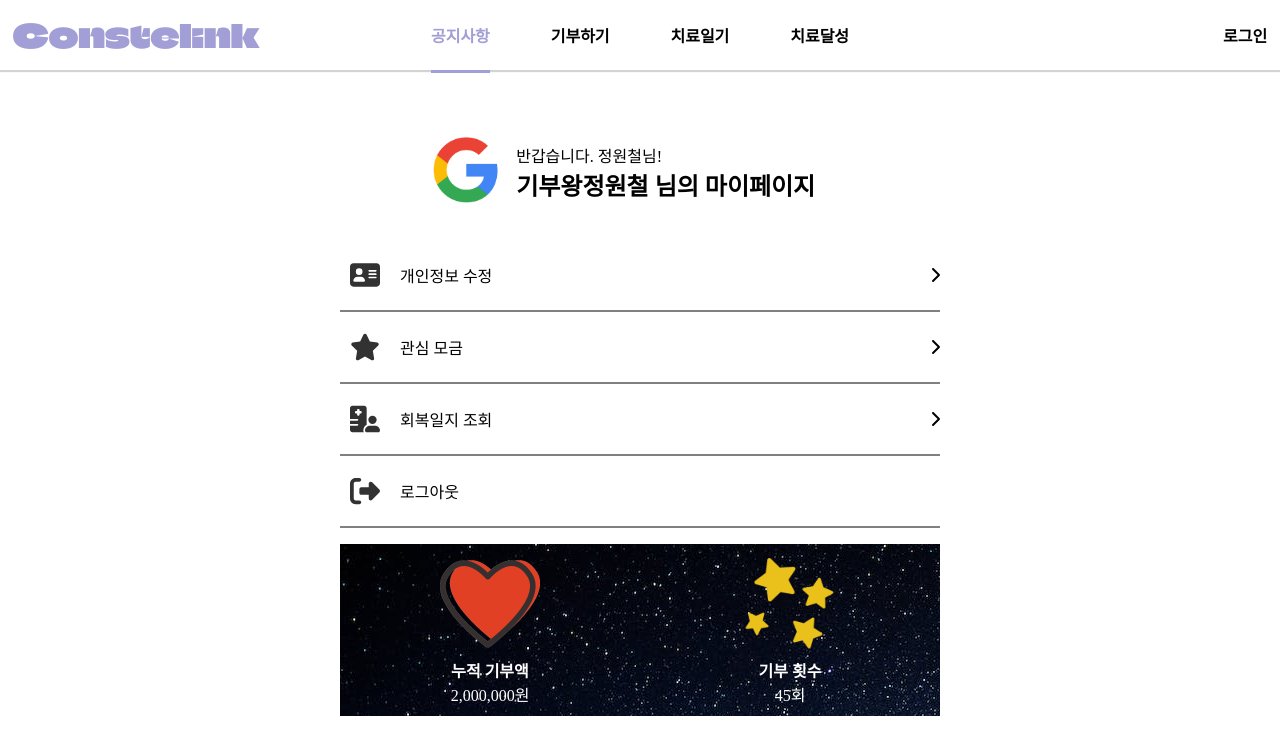
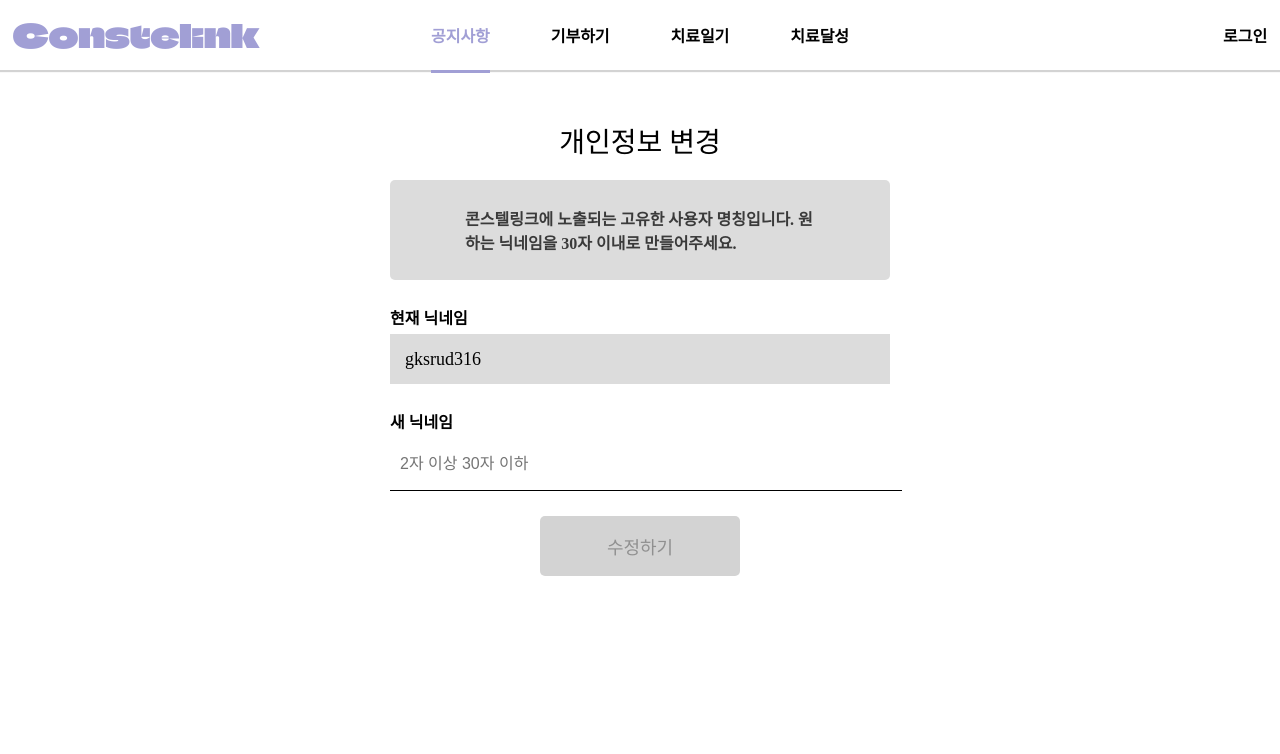
Before and after one commit to cxzlkjhgfdsa/constelink, a React (Create React App) app in the folder Frontend/: page / in a window 1280 px wide. Shown: the top 754 px of the page. Built offline with nearby package versions, Linux system fonts and the light colour scheme; a web font is replaced by a local one.

Commit message:
:lipstick: [FE] 고객 개인정보 변경 페이지
- 개인정보 변경 페이지 UI설정

```diff
--- a/Frontend/src/pages/CustomerMyPage.module.css
+++ b/Frontend/src/pages/CustomerMyPage.module.css
@@ -26,6 +26,7 @@
     background-size: cover;
     background-repeat: no-repeat;
     color: white; */
+
 }
 .user_profile{
     display: flex;
@@ -134,3 +135,100 @@
 .donate_title{
     font-weight: bold;
 }
+
+/* 개인정보 변경 */
+.modify_title{
+    font-family: "Hahmlet";
+    font-size: 28px;
+    margin-bottom: 20px;
+}
+
+.modify_notice{
+    background-color: rgb(220, 220, 220);
+    width: 500px;
+    height: 100px;
+    word-break: break-all;
+    display: flex;
+    justify-content: center;
+    align-items: center;
+    border-radius: 5px;
+}
+
+.modify_content{
+    width: 350px;
+    color: rgb(58, 58, 58);
+    font-weight: bold;
+}
+
+.modify_nickname{
+    width: 500px;
+    font-family: "Hahmlet";
+    margin-top: 25px;
+}
+
+.modify_before{
+    display: flex;
+    align-items: center;
+    font-size: 18px;
+    /* padding-left: ; */
+    width: 500px;
+    height: 50px;
+    background-color:rgb(220, 220, 220);
+}
+
+.modify_name{
+    padding-left: 15px;
+}
+.modify_after{
+    width: 500px;
+}
+.modify_input{
+    width: 100%;
+    height: 50px;
+    border-style: none;
+    border-bottom: 1px solid black;
+    font-size: 16px;
+    font-weight: bold;
+    color: gray;
+    padding-left: 10px;
+    font-weight: 400;
+}
+
+
+.modify_input:focus{
+    outline:none;
+    border-bottom: 2px solid black;
+}
+
+.modify_nick{
+    margin-bottom: 5px;
+    font-weight: 600;
+}
+
+
+.modify_finish{
+    margin-top: 25px;
+}
+
+.modify_btn{
+    width: 200px;
+    height: 60px;
+    font-size: 18px;
+    border-radius: 5px;
+    cursor: pointer;
+    background-color: #d1c2f0;
+    border-style: none;
+    color: white;
+}
+
+
+.modify_btn:disabled{
+    width: 200px;
+    height: 60px;
+    font-size: 18px;
+    border-radius: 5px;
+    cursor: no-drop;
+    background-color: lightgray;
+    border-style: none;
+    color: #909090;
+}
--- a/Frontend/src/pages/CustomerMyPage.tsx
+++ b/Frontend/src/pages/CustomerMyPage.tsx
@@ -11,18 +11,13 @@ const CustomerMyPage: React.FC = () => {
     return (
         <div className={styles.CustomerMyPage}>
 
-            <div className={styles.user_profile}>
+            {/* <div className={styles.user_profile}>
                 <div className={styles.user_img}><img src={image}/></div>
                 <div className={styles.user_name}>
                 <div className={styles.comment_greet}>반갑습니다. 정원철님!</div>
                 <div className={styles.comment_mypage}>기부왕정원철 님의 마이페이지</div>
             </div>
-
-
             </div>
-
-
-
 
             <nav className={styles.user_menu}>
                 <ul  className={styles.user_list}>
@@ -46,7 +41,6 @@ const CustomerMyPage: React.FC = () => {
                 <div className={styles.user_img}><img src={image1}/></div>
                     <div className={styles.donate_title} >누적 기부액</div>
                     <div className={styles.donate_amount}>2,000,000원</div>
-
                 </div>
 
 
@@ -55,9 +49,28 @@ const CustomerMyPage: React.FC = () => {
                     <div className={styles.donate_title}>기부 횟수</div>
                     <div className={styles.donate_amount}>45회</div>
                 </div>
+            </div> */}
+
+            <header className={styles.modify_title}>개인정보 변경</header>
+
+            <div className={styles.modify_notice}>
+                 <div className={styles.modify_content}>콘스텔링크에 노출되는 고유한 사용자 명칭입니다. 원하는 닉네임을 30자 이내로 만들어주세요.</div>
+            </div>
+
+            <div className={styles.modify_nickname}>
+                <div className={styles.modify_nick}>현재 닉네임</div>
+                <div className={styles.modify_before}><div className={styles.modify_name}>gksrud316</div> </div>
+            </div>
+
+            <div className={styles.modify_nickname}>
+                <div className={styles.modify_nick}>새 닉네임</div>
+                <div className={styles.modify_after}><input  placeholder='2자 이상 30자 이하' className={styles.modify_input} type="text" /></div>
             </div>
 
 
+            <div className={styles.modify_finish}>
+                <button  className={styles.modify_btn} disabled >수정하기</button>
+            </div>
 
 
 
```
